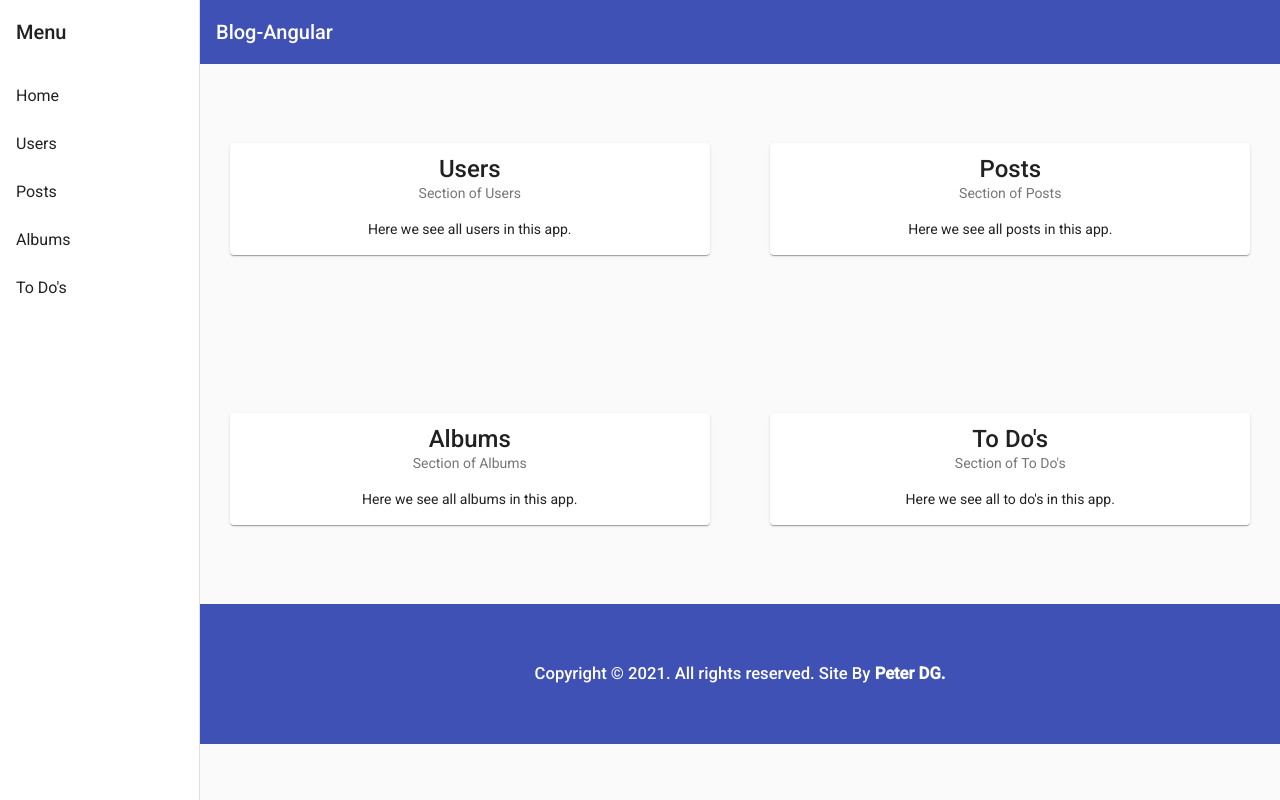
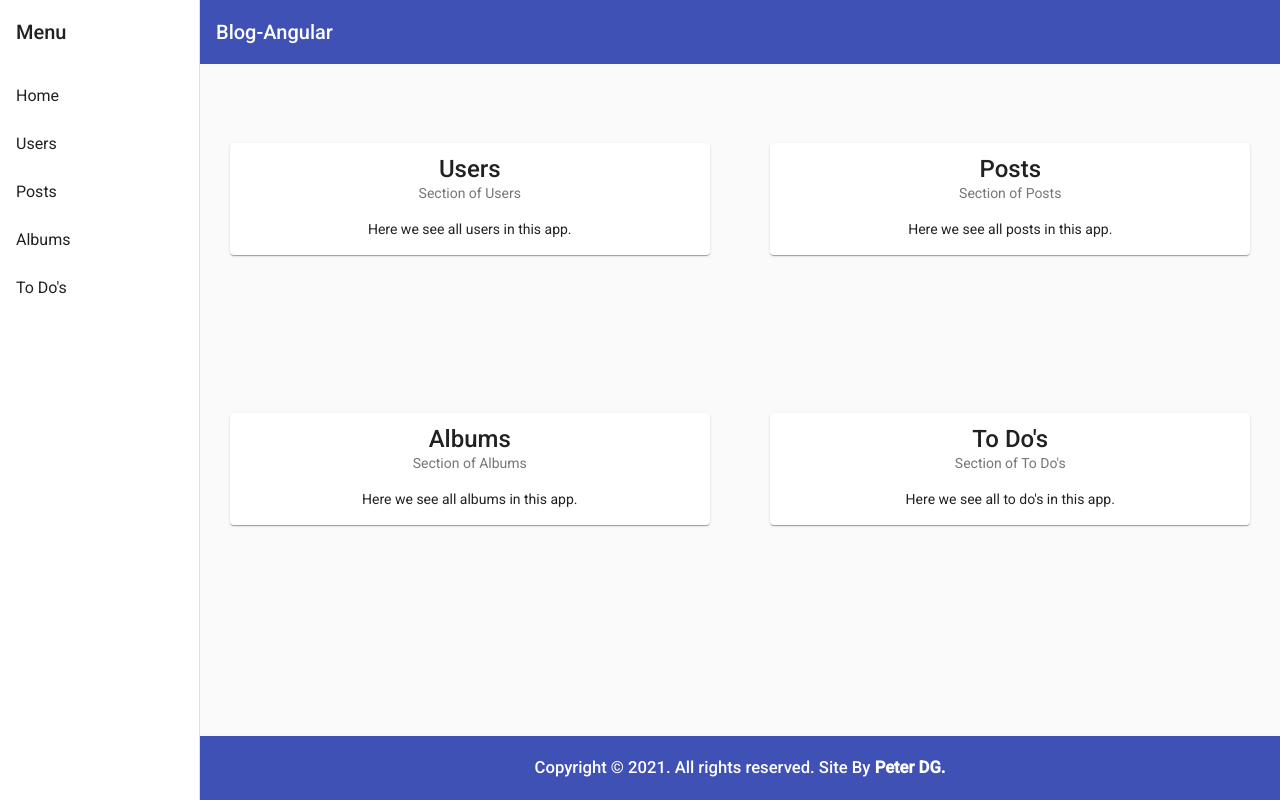
Before and after one commit to PeterDamianG/ChallengeAngularBlog, an Angular app: page /home in a window 1280 px wide. Built offline with nearby package versions, Linux system fonts and the light colour scheme.

Commit message:
fix footer position

```diff
--- a/src/app/core/layout/footer/footer.component.css
+++ b/src/app/core/layout/footer/footer.component.css
@@ -1,6 +1,6 @@
 .footer {
-  position: relative;
-  height: 17.5%;
+  position: absolute;
+  bottom: 0;
 }
 .footer small {
   width: 100%;
```
